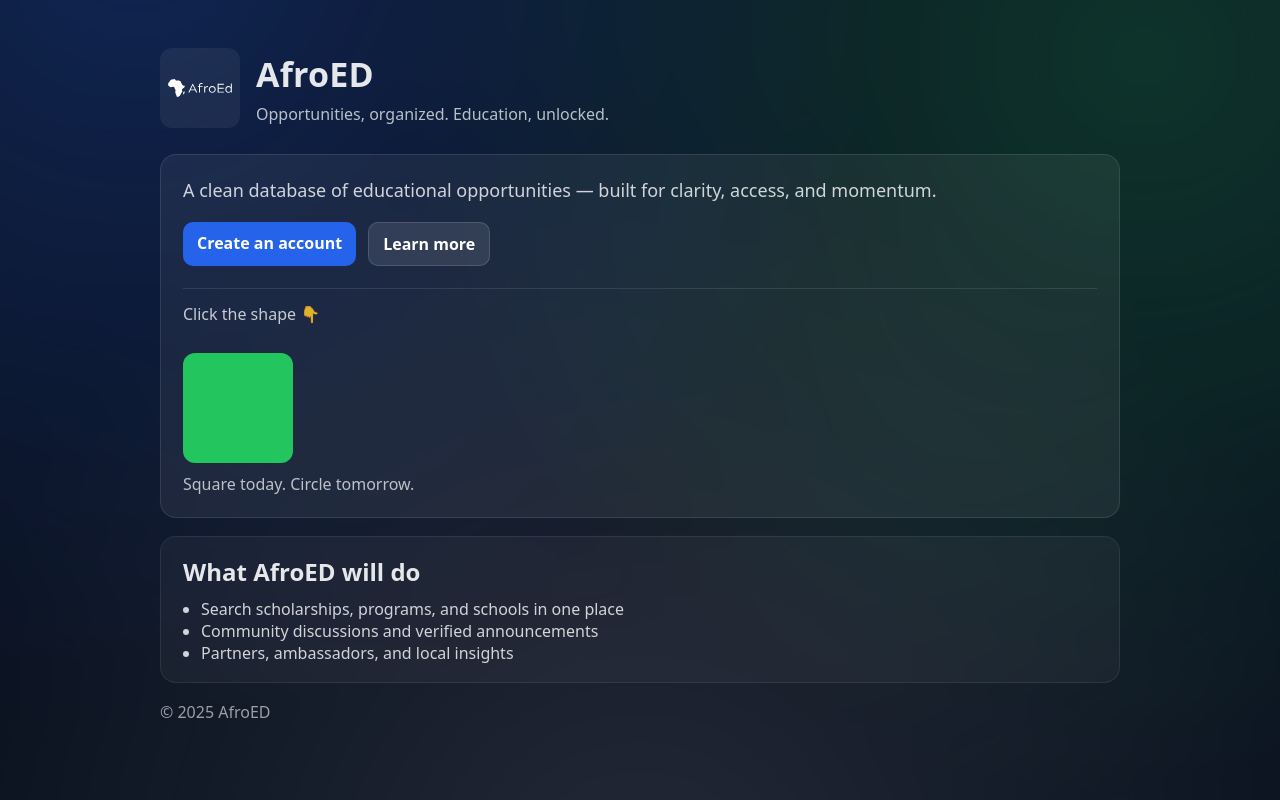
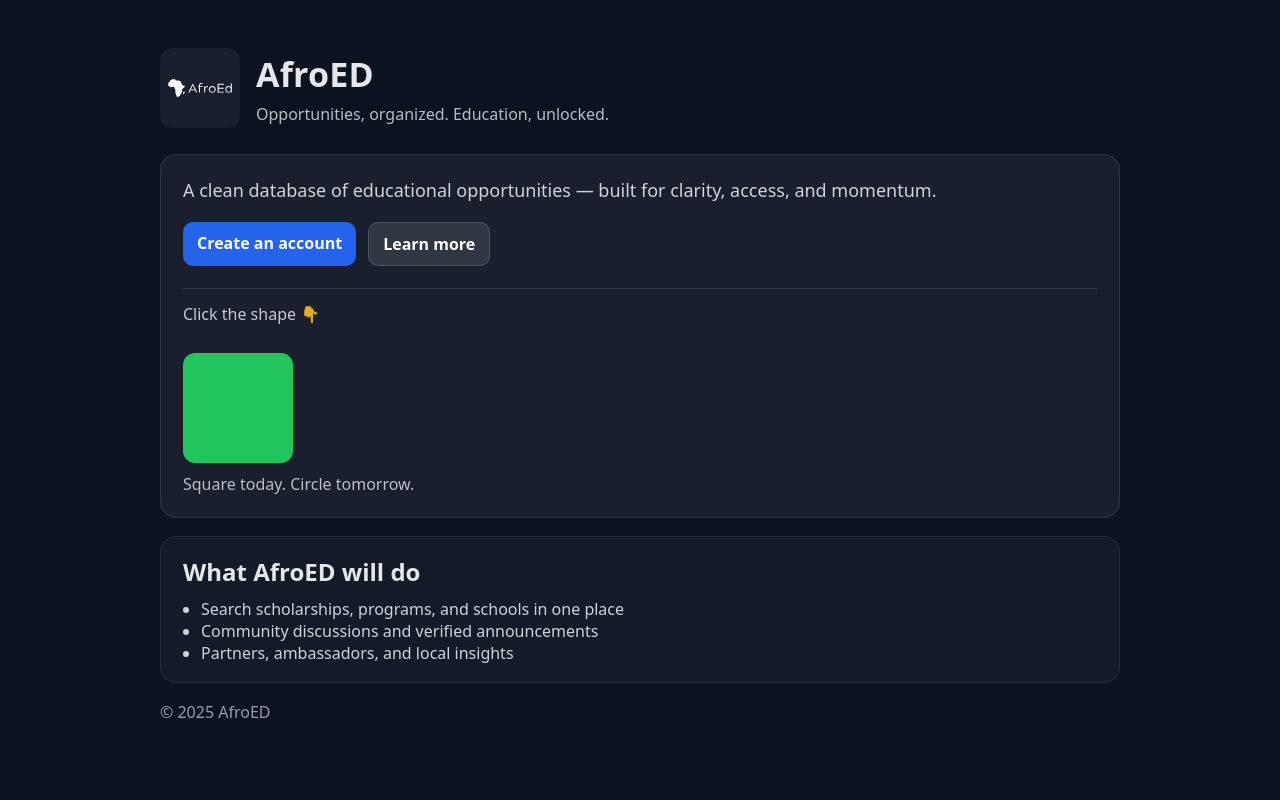
Before and after one commit to meite-root/afroed-portesouvertes, a Flask app: page / in a window 1280 px wide. Run offline with Flask 3, Linux system fonts and the light colour scheme.

Commit message:
animations-1

```diff
--- a/static/style.css
+++ b/static/style.css
@@ -234,20 +234,3 @@ button {
 .shape.pop {
   transform: scale(1.06);
 }
-
-/* OPTIONAL SLICK */
-.landing-body::before {
-  content: "";
-  position: fixed;
-  inset: -200px;
-  background: radial-gradient(circle at 20% 10%, rgba(37,99,235,0.25), transparent 45%),
-              radial-gradient(circle at 80% 20%, rgba(34,197,94,0.20), transparent 45%),
-              radial-gradient(circle at 50% 90%, rgba(255,255,255,0.10), transparent 55%);
-  filter: blur(18px);
-  pointer-events: none;
-  animation: glow 8s ease-in-out infinite alternate;
-}
-@keyframes glow {
-  from { transform: translateY(0); opacity: 0.85; }
-  to   { transform: translateY(18px); opacity: 1; }
-}
```
